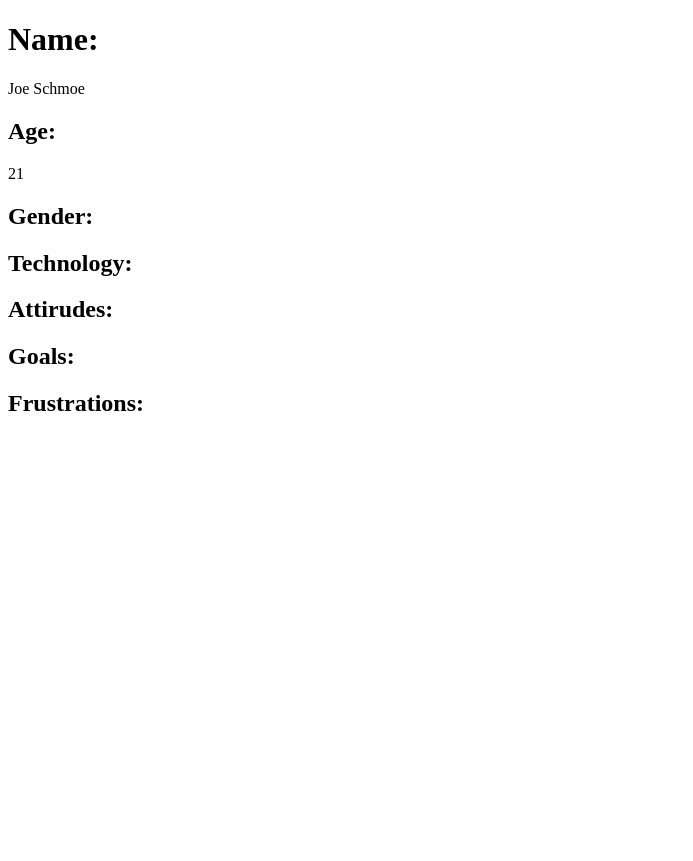
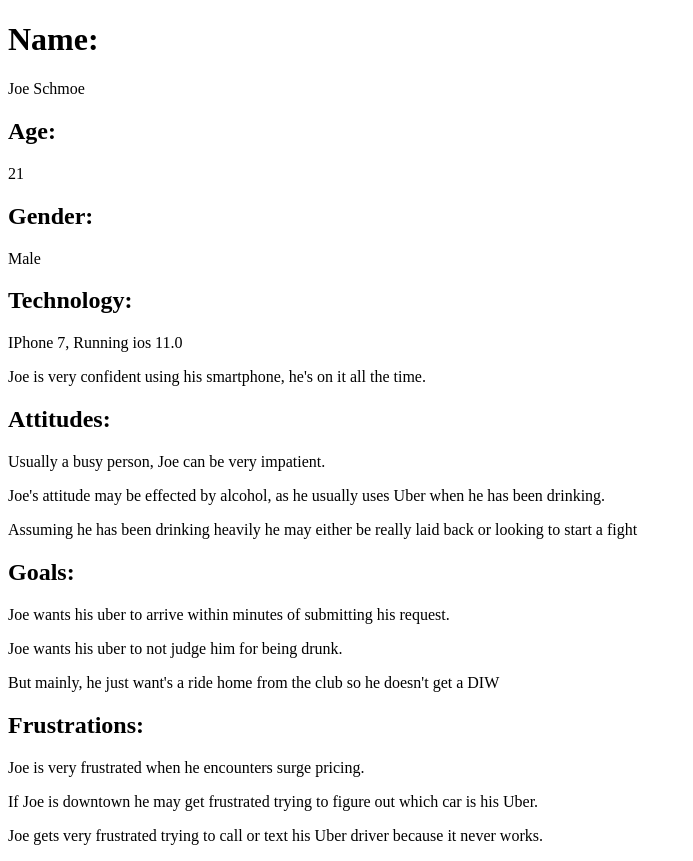
Before and after one commit to jticer4/snap-uber, a plain HTML site: page index.html in a window 1280 px wide. Shown: the whole page, without its empty margins (0-693 px from the left). Before the commit the page ends 800 px from the top, so only its background shows below. Drawn offline with Linux system fonts and the light colour scheme.

Commit message:
filled out all the info for Joe's persona

```diff
--- a/index.html
+++ b/index.html
@@ -10,9 +10,21 @@
 		<h2>Age:</h2>
 		<p>21</p>
 		<h2>Gender:</h2>
+		<p>Male</p>
 		<h2>Technology:</h2>
-		<h2>Attirudes:</h2>
+		<p>IPhone 7, Running ios 11.0</p>
+		<p>Joe is very confident using his smartphone, he's on it all the time.</p>
+		<h2>Attitudes:</h2>
+		<p>Usually a busy person, Joe can be very impatient.</p>
+		<p>Joe's attitude may be effected by alcohol, as he usually uses Uber when he has been drinking.</p>
+		<p>Assuming he has been drinking heavily he may either be really laid back or looking to start a fight</p>
 		<h2>Goals:</h2>
+		<p>Joe wants his uber to arrive within minutes of submitting his request.</p>
+		<p>Joe wants his uber to not judge him for being drunk.</p>
+		<p>But mainly, he just want's a ride home from the club so he doesn't get a DIW</p>
 		<h2>Frustrations:</h2>
+		<p>Joe is very frustrated when he encounters surge pricing.</p>
+		<p>If Joe is downtown he may get frustrated trying to figure out which car is his Uber.</p>
+		<p>Joe gets very frustrated trying to call or text his Uber driver because it never works.</p>
 	</body>
 </html>
```
